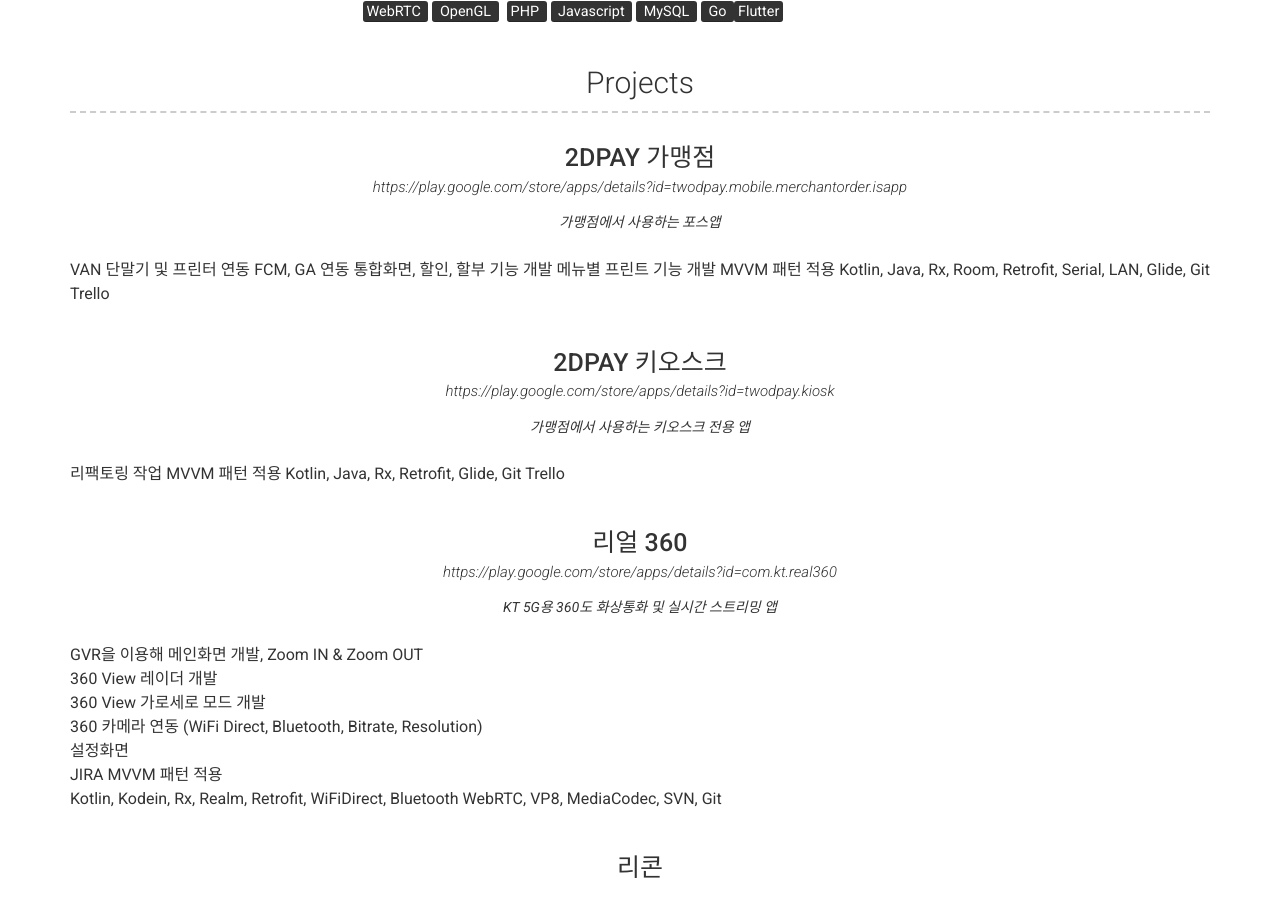
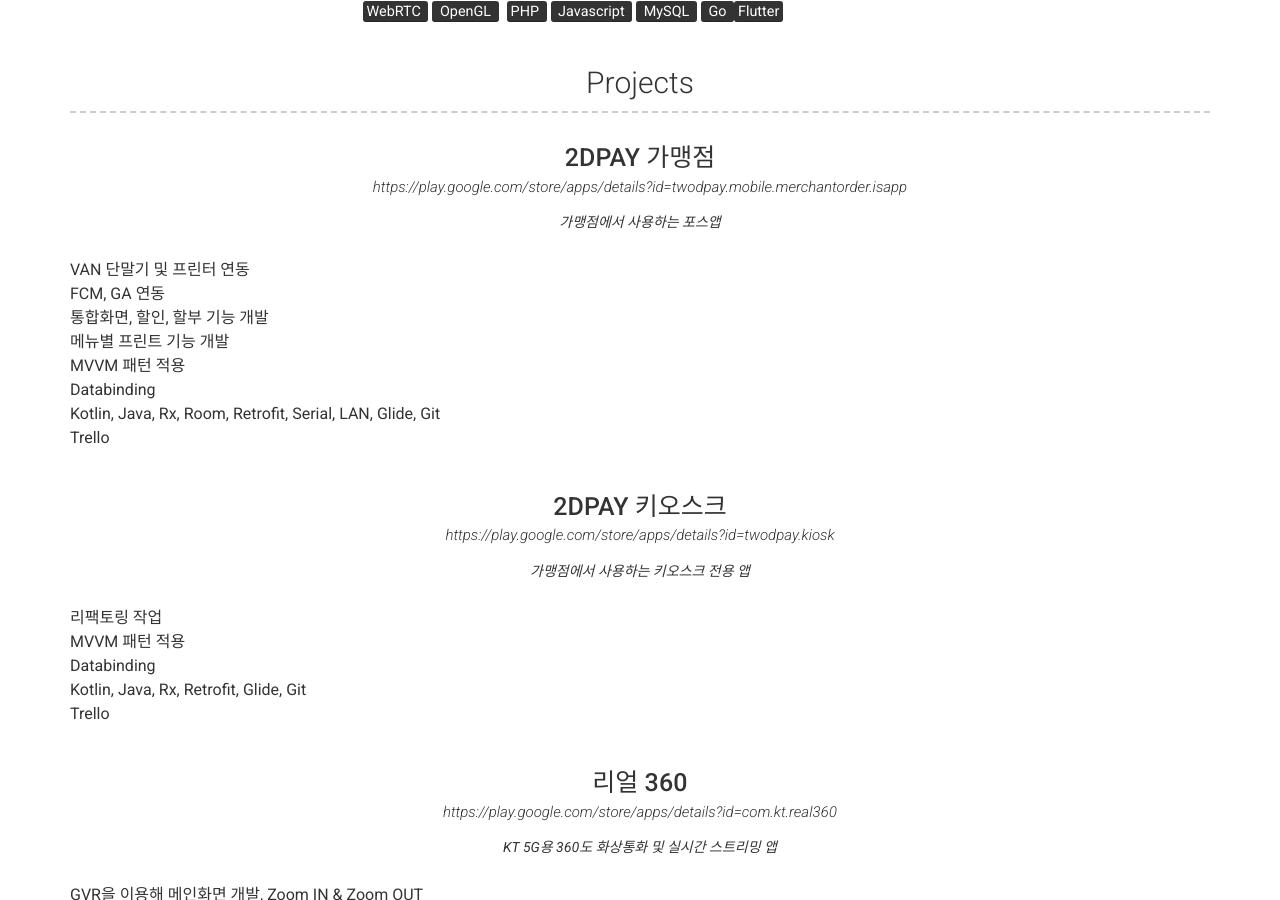
Before and after one commit to developerwatson/devwatsonlee.github.io, a Jekyll site: the page built from index.md, in a window 1280 px wide and 900 px high, scrolled down 639 px. Built offline with Jekyll 4.4.1, drawn with Linux system fonts in a browser that asks for light colours.

Commit message:
project add

```diff
--- a/_data/projects.yml
+++ b/_data/projects.yml
@@ -11,6 +11,7 @@
     통합화면, 할인, 할부 기능 개발
     메뉴별 프린트 기능 개발
     MVVM 패턴 적용
+    Databinding
     Kotlin, Java, Rx, Room, Retrofit, Serial, LAN, Glide, Git
     Trello
 
@@ -23,6 +24,7 @@
   description: | # this will include new lines to allow paragraphs
     리팩토링 작업
     MVVM 패턴 적용
+    Databinding
     Kotlin, Java, Rx, Retrofit, Glide, Git
     Trello
 
```
